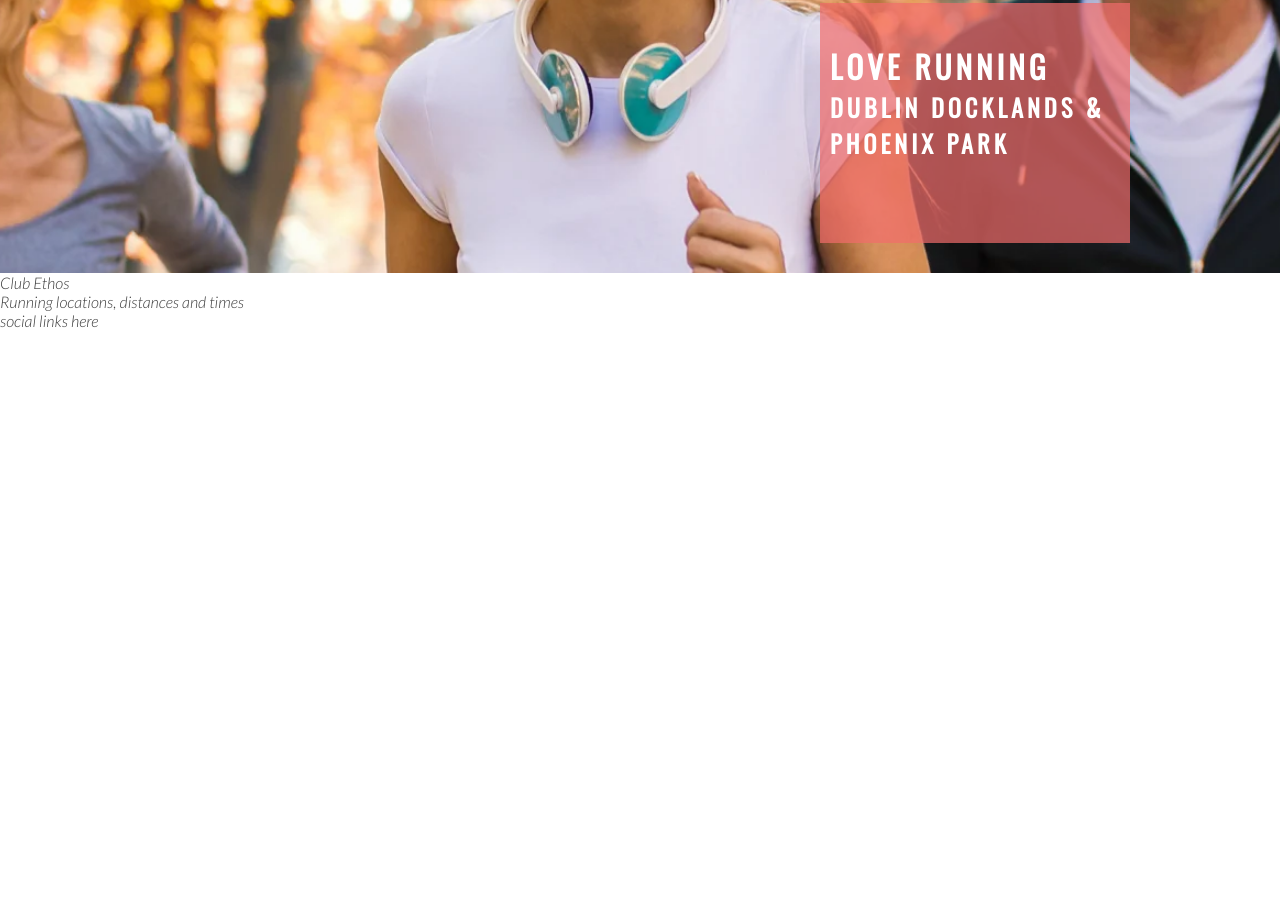
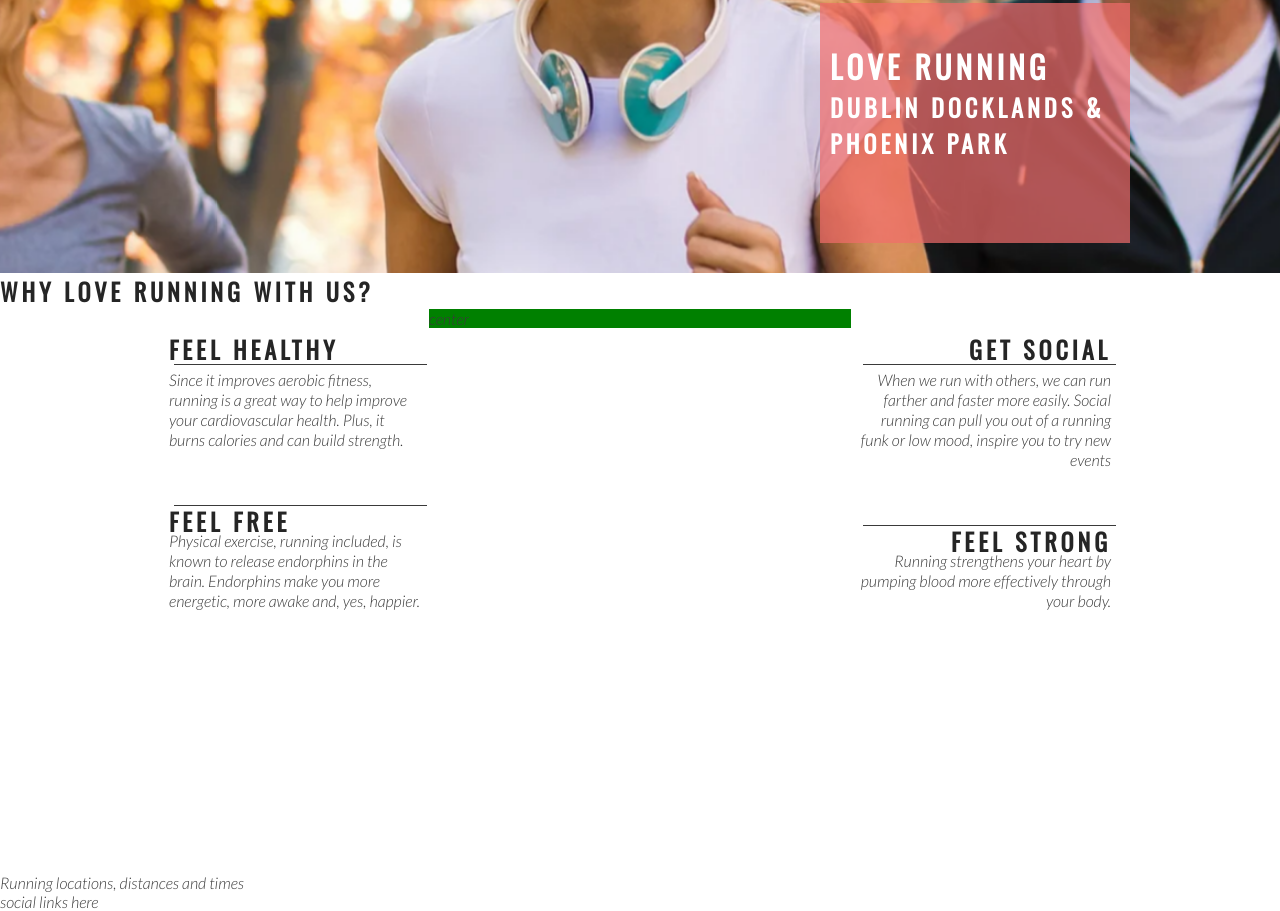
Before and after one commit to martinmib/love-running, a plain HTML site: page index.html in a window 1280 px wide. Shown: the part 402-1313 px from the top of the page. Before the commit the page ends 800 px from the top, so only its background shows below. Drawn offline with nearby package versions, Linux system fonts and the light colour scheme.

Commit message:
Add right about section content and style

```diff
--- a/assets/CSS/style.css
+++ b/assets/CSS/style.css
@@ -24,6 +24,7 @@ h1, h2 {
 #logo {
     float:left;
     font-size: 280%;
+    margin-left: 30px;
 }
 #menu {
     font-size: 110%;
@@ -105,6 +106,60 @@ h1, h2 {
     bottom: 30px;
     right: 150px;
 
-    position:absolute;
+    position: absolute;
+}
+
+/* club ethos */
+
+#club-ethos {
+    height:600px;
+}
+#left-about {
+    padding-top:30px;
+    width: 33%;
+    float: left;
 
 }
+
+
+#right-about {
+    padding-top:30px;
+    width: 33%;
+    float: right;
+
+}
+
+
+#center-about {
+    width: 33%;
+    margin: 0 auto;
+    background-color: green;
+}
+
+hr {
+    border-top: 1px solid #3a3a3a;
+    width: 100%;
+    margin: 5px;
+
+
+}
+.left-about-heading {
+    width: 60%;
+    float: right;
+    line-height: 20px;
+    clear: both;
+    margin-bottom: 50px;
+}
+.right-about-heading {
+    width: 60%;
+    float: left;
+    line-height: 20px;
+    clear: both;
+    margin-bottom: 50px;
+}
+.right-about-heading h2 {
+    text-align: right;
+    }
+    .right-about-heading p {
+        text-align: right;
+    }
--- a/index.html
+++ b/index.html
@@ -34,13 +34,40 @@
         </nav>
     </header>
     <section id="hero-outer">
-    <div id="hero-image">s</div>
+    <div id="hero-image"></div>
     <div id="cover-text">
         <h2>Love Running</h2>
         <h3>Dublin Docklands & Phoenix Park</h3>
     </div>
     </section>
-    <section>Club Ethos</section>
+    <section id="club-ethos">
+        <h1>Why love running with us?</h1>
+        <div id="left-about">
+            <div class="left-about-heading">
+                <h2>Feel Healthy</h2>
+                <hr>
+                <p>Since it improves aerobic fitness, running is a great way to help improve your cardiovascular health. Plus, it burns calories and can build strength.</p>
+            </div>
+            <div class="left-about-heading">
+                <hr>
+                <h2>Feel Free</h2>
+                <p>Physical exercise, running included, is known to release endorphins in the brain. Endorphins make you more energetic, more awake and, yes, happier.</p>
+            </div>
+        </div>
+        <div id="right-about">
+            <div class="right-about-heading">
+                <h2>Get Social</h2>
+                <hr>
+                <p>When we run with others, we can run farther and faster more easily. Social running can pull you out of a running funk or low mood, inspire you to try new events</p>
+            </div>
+            <div class="right-about-heading">
+                <hr>
+                <h2>Feel Strong</h2>
+                <p>Running strengthens your heart by pumping blood more effectively through your body.</p>
+            </div>
+        </div>
+        <div id="center-about">center</div>
+    </section>
     <section>
         Running locations, distances and times
     </section>
```
